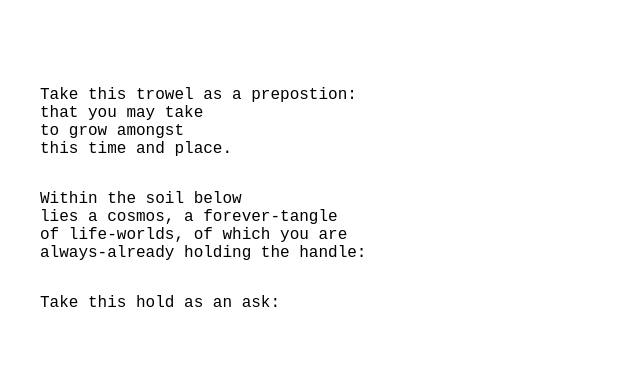
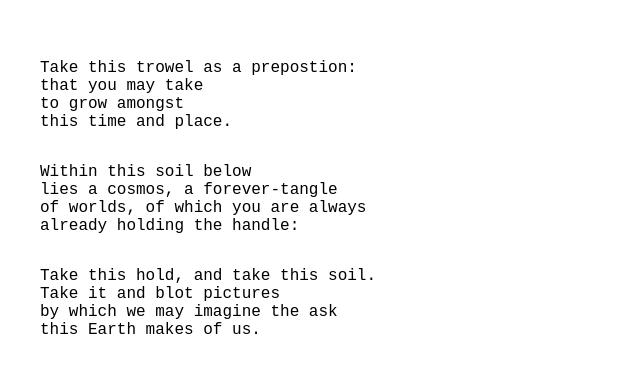
Before and after one commit to nturge/FictiveTrowel, a plain HTML site: page index.html in a window 1280 px wide. Shown: the part 201-574 px from the top of the page, without its empty margins (0-640 px from the left). Drawn offline with Linux system fonts and the light colour scheme.

Commit message:
poem final edits

```diff
--- a/index.html
+++ b/index.html
@@ -47,16 +47,22 @@
         <br>
       </p>
       <p>
-        Within the soil below
+        Within this soil below
         <br>
         lies a cosmos, a forever-tangle
         <br>
-        of life-worlds, of which you are
+        of worlds, of which you are always
         <br>
-        always-already holding the handle:
+        already holding the handle:
       </p>
 
-      <p>Take this hold as an ask:
+      <p>Take this hold, and take this soil.
+        <br>
+        Take it and blot pictures
+        <br>
+        by which we may imagine the ask
+        <br>
+        this Earth makes of us.
       </p>
 
 
```
